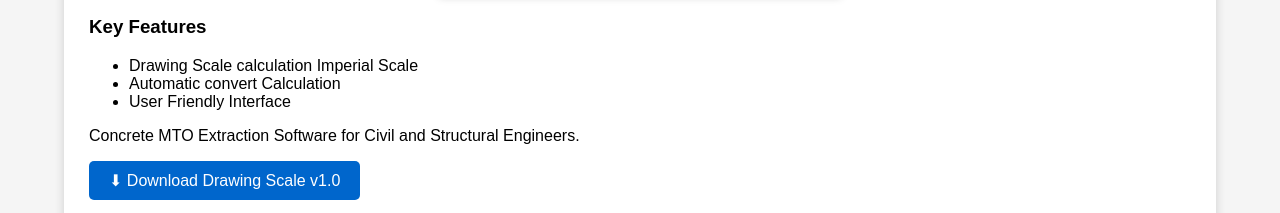
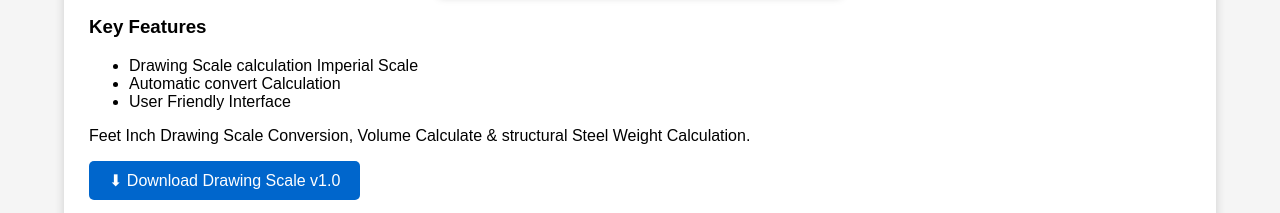
Before and after one commit to ravitools/ravitools.github.io, a plain HTML site: page downloads.html in a window 1280 px wide. Shown: the part 3642-3855 px from the top of the page. Drawn offline with Linux system fonts and the light colour scheme.

Commit message:
Update downloads.html

```diff
--- a/downloads.html
+++ b/downloads.html
@@ -211,7 +211,7 @@ Downloads:
 </ul>
 
 <p>
-Concrete MTO Extraction Software for Civil and Structural Engineers.
+Feet Inch Drawing Scale Conversion, Volume Calculate & structural Steel Weight Calculation.
 </p>
 
 <a class="btn"
```
